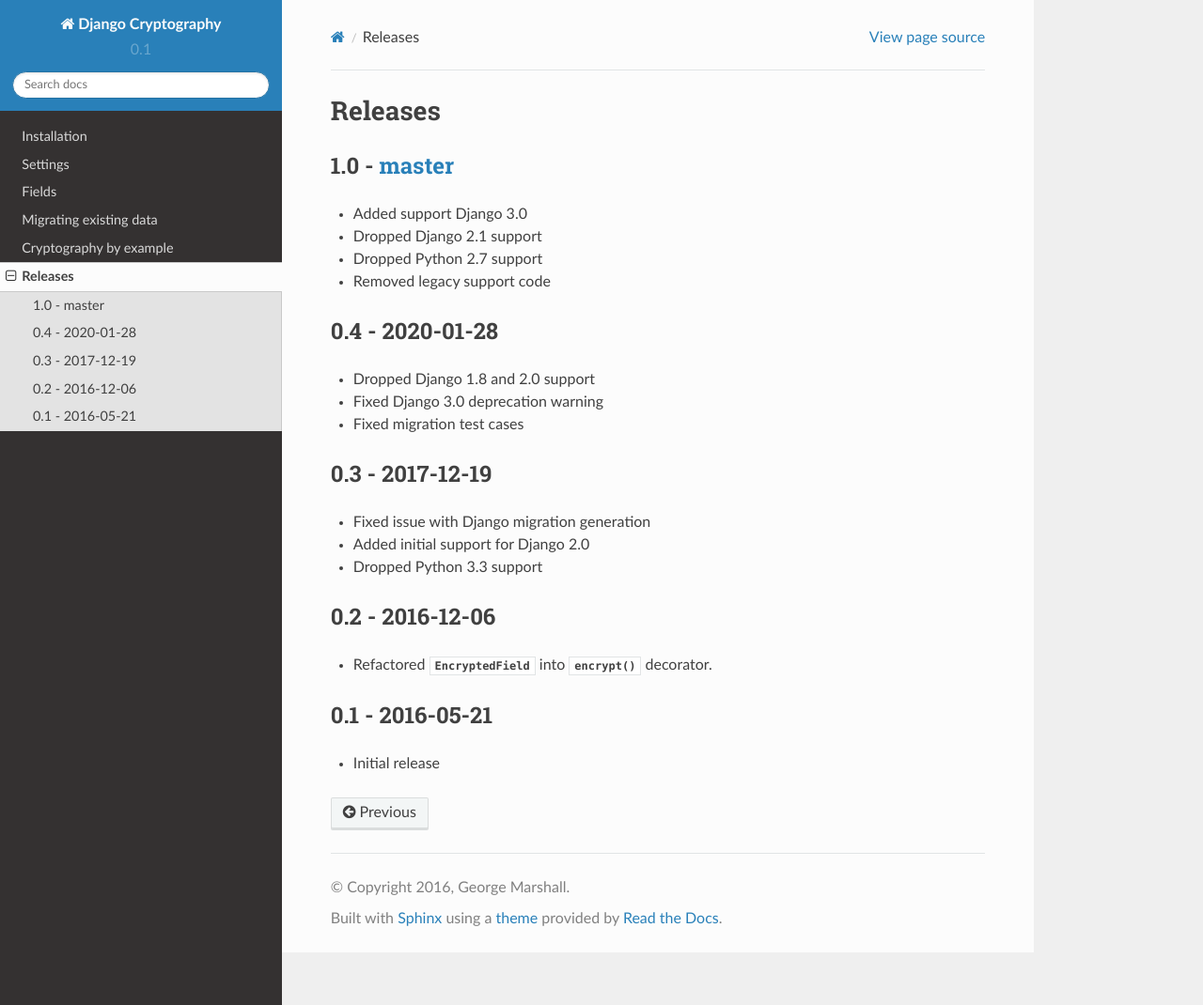
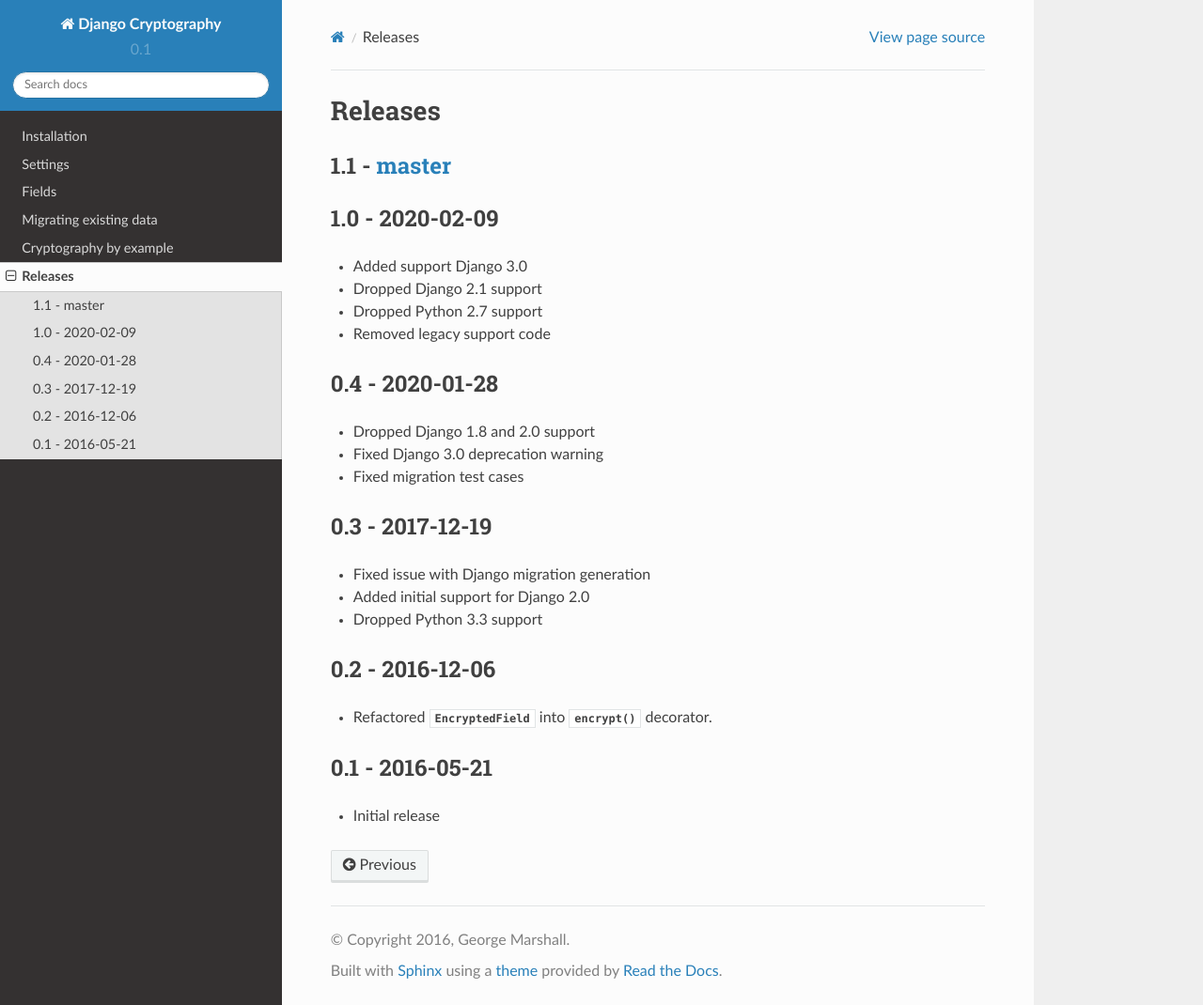
Before and after one commit to yoyowallet/django-cryptography, a Sphinx documentation site: the page built from docs/releases.rst, in a window 1280 px wide and 1070 px high. Shown: the whole window at 94% size. Built offline with Sphinx 7.4.7 and the Read the Docs theme 2.0.0, drawn with Linux system fonts in a browser that asks for light colours.

Commit message:
Bump version for next release

```diff
--- a/django_cryptography/__init__.py
+++ b/django_cryptography/__init__.py
@@ -1,5 +1,5 @@
 from django_cryptography.utils.version import get_version
 
-VERSION = (1, 0, 0, 'alpha', 0)
+VERSION = (1, 1, 0, 'alpha', 0)
 
 __version__ = get_version(VERSION)
--- a/docs/releases.rst
+++ b/docs/releases.rst
@@ -1,8 +1,11 @@
 Releases
 ========
 
-1.0 - master_
+1.1 - master_
 -------------
+
+1.0 - 2020-02-09
+----------------
 
 * Added support Django 3.0
 * Dropped Django 2.1 support
@@ -40,3 +43,4 @@
 .. _0.2.x: https://github.com/georgemarshall/django-cryptography/tree/stable/0.2.x
 .. _0.3.x: https://github.com/georgemarshall/django-cryptography/tree/stable/0.3.x
 .. _0.4.x: https://github.com/georgemarshall/django-cryptography/tree/stable/0.4.x
+.. _1.0.x: https://github.com/georgemarshall/django-cryptography/tree/stable/1.0.x
```
